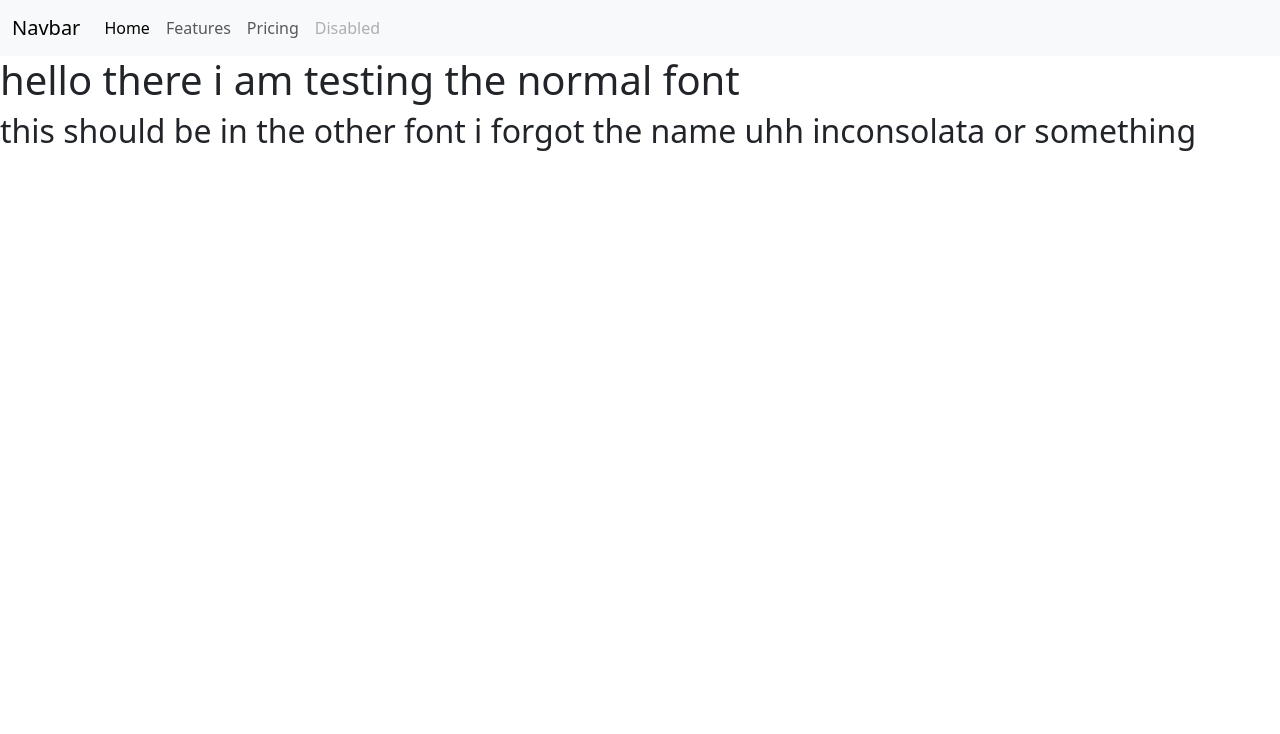
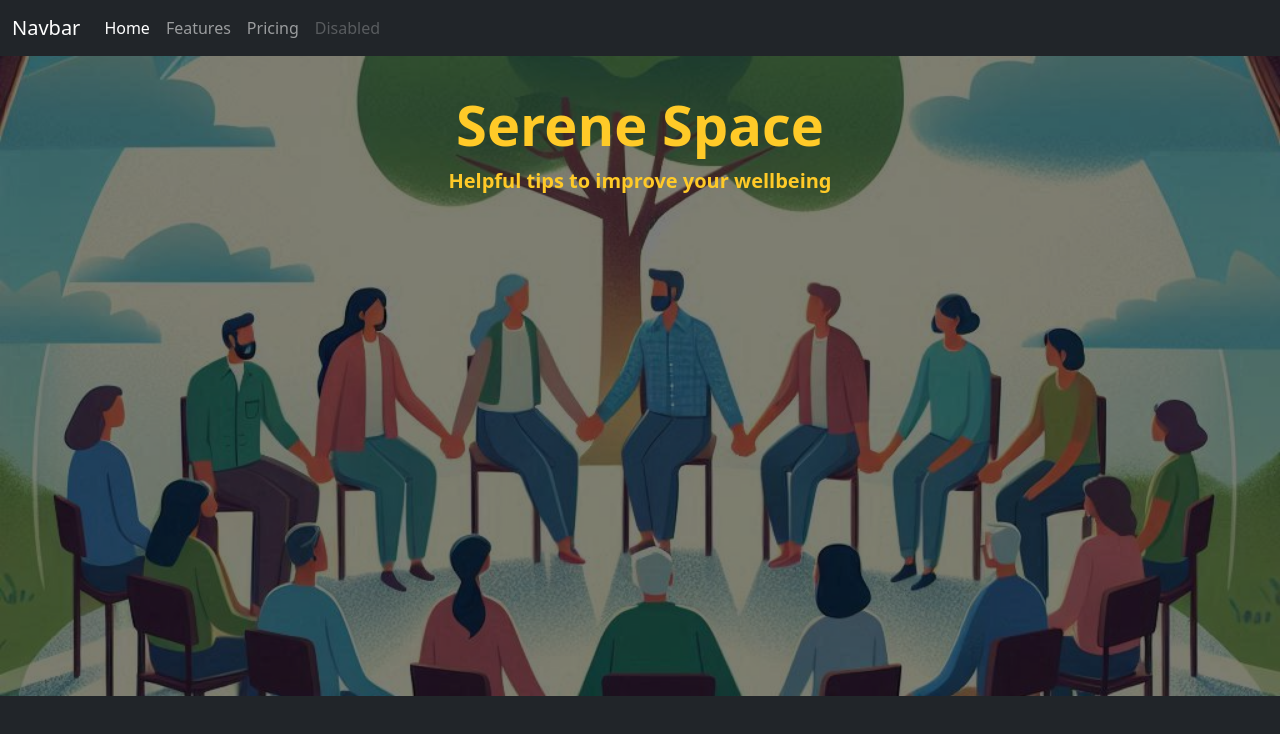
Before and after one commit to Ronan525/personal-project, a plain HTML site: page index.html in a window 1280 px wide. Drawn offline with nearby package versions, Linux system fonts and the light colour scheme.

Commit message:
Add custom styles and hero image section to index.html

```diff
--- a/assets/css/style.css
+++ b/assets/css/style.css
@@ -0,0 +1,7 @@
+body {
+    background-color:#212529 ;
+}
+
+.navbar {
+    background-color: #D1B89E;
+}
--- a/index.html
+++ b/index.html
@@ -2,8 +2,6 @@
 <html lang="en">
 
 <head>
-
-
     <meta charset="UTF-8">
     <meta name="viewport" content="width=device-width, initial-scale=1.0">
     <meta name="description" content="A serene space for relaxation and mindfulness.">
@@ -22,7 +20,7 @@
 
 <body>
     <!-- Bootstrap 5 Navbar -->
-    <nav class="navbar navbar-expand-lg navbar-light bg-light">
+    <nav class="navbar navbar-expand-lg navbar-dark bg-dark">
         <div class="container-fluid">
             <a class="navbar-brand" href="#">Navbar</a>
             <button class="navbar-toggler" type="button" data-bs-toggle="collapse" data-bs-target="#navbarNav" aria-controls="navbarNav" aria-expanded="false" aria-label="Toggle navigation">
@@ -47,8 +45,16 @@
         </div>
     </nav>
 
-    <h1>hello there i am testing the normal font</h1>
-    <h2>this should be in the other font i forgot the name uhh inconsolata or something</h2>
+    <!-- Hero Image Section -->
+    <section class="hero-image" style="background-image: url(assets/images/hero.png); height: 80vh; background-size: cover; background-position: center; position: relative;">
+        <div style="background-color: rgba(0, 0, 0, 0.5); position: absolute; top: 0; left: 0; width: 100%; height: 100%; z-index: 0;"></div>
+        <div class="container h-100 d-flex align-items-start justify-content-center" style="position: relative; z-index: 1;">
+            <div class="text-center text-black" style="padding: 35px;">
+                <h1 class="display-4" style="color: #FFCA28; font-weight: bold;">Serene Space</h1>
+                <p class="lead" style="color: #FFCA28; font-weight: bold;">Helpful tips to improve your wellbeing</p>
+            </div>
+        </div>
+    </section>
 
     <script src="https://cdn.jsdelivr.net/npm/bootstrap@5.3.3/dist/js/bootstrap.bundle.min.js"
         integrity="sha384-YvpcrYf0tY3lHB60NNkmXc5s9fDVZLESaAA55NDzOxhy9GkcIdslK1eN7N6jIeHz"
```
Also changed, not shown: assets/images/hero.png (added), assets/images/logo.png (added).
